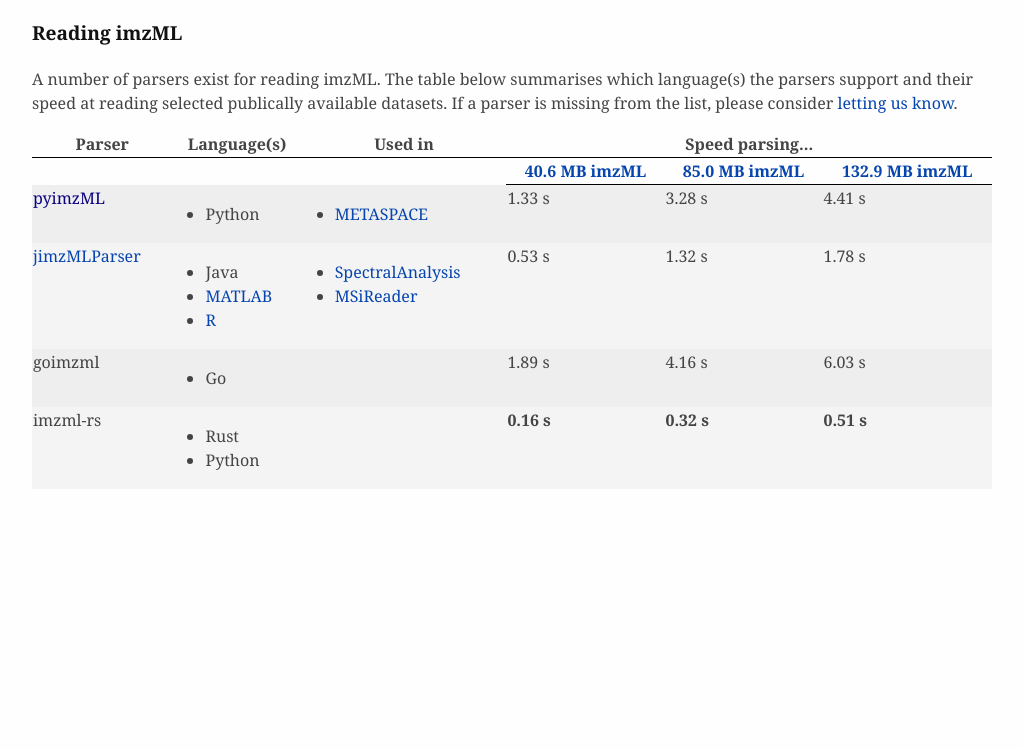
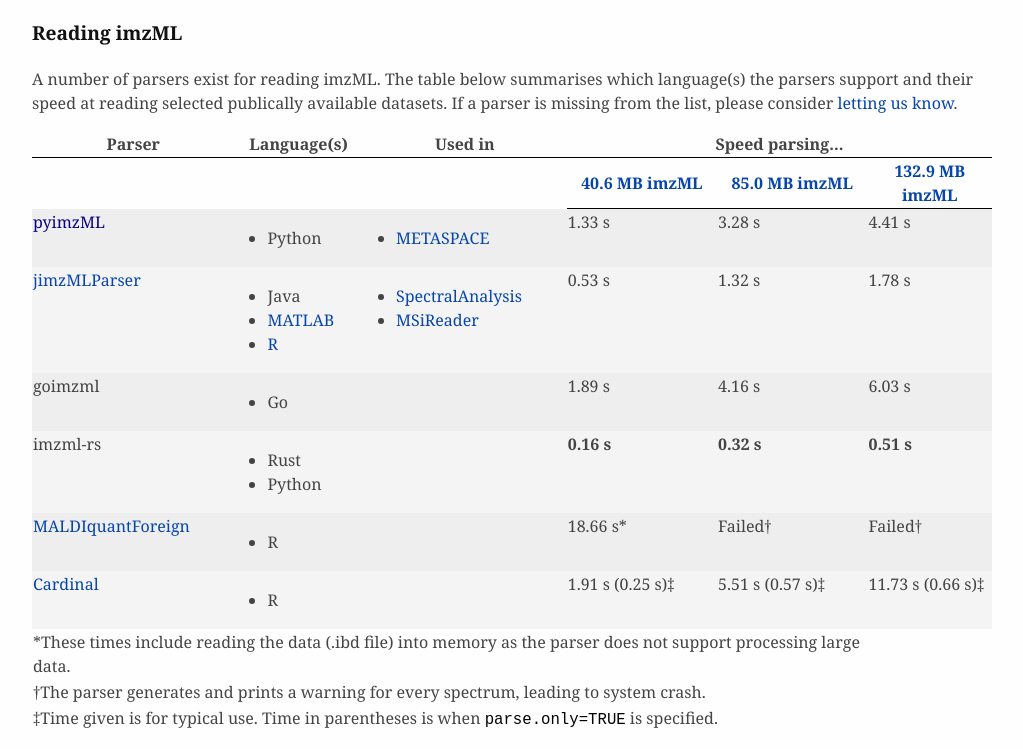
Before and after one commit to imzML/imzml.github.io, a plain HTML site: page index.html in a window 1280 px wide. Shown: the part 577-1326 px from the top of the page, without its empty margins (128-1151 px from the left). Before the commit the page ends 1082 px from the top, so only its background shows below. Drawn offline with Linux system fonts and the light colour scheme; no server answers.

Commit message:
Added MALDIquantForeign and Cardinal to benchmark

```diff
--- a/index.html
+++ b/index.html
@@ -139,6 +139,42 @@
         <td><b>0.32 s</b></td>
         <td><b>0.51 s</b></td>
       </tr>
+      <tr style="background-color: #EEE;">
+        <td><a href="http://www.strimmerlab.org/software/maldiquant/">MALDIquantForeign</a></td>
+        <td>
+          <ul>
+            <li>R</li>
+          </ul>
+        </td>
+        <td></td>
+        <td>18.66 s*</td>
+        <td>Failed†</td>
+        <td>Failed†</td>
+      </tr>
+      <tr style="background-color: #f4f4f4;">
+        <td><a href="https://cardinalmsi.org/">Cardinal</a></td>
+        <td>
+          <ul>
+            <li>R</li>
+          </ul>
+        </td>
+        <td></td>
+        <td>1.91 s (0.25 s)‡</td>
+        <td>5.51 s (0.57 s)‡</td>
+        <td>11.73 s (0.66 s)‡</td>
+      </tr>
+    </tbody>
+    <tfoot>
+      <tr>
+        <td colspan="5">*These times include reading the data (.ibd file) into memory as the parser does not support processing large data.</td>
+      </tr>
+      <tr>
+        <td colspan="5">†The parser generates and prints a warning for every spectrum, leading to system crash.</td>
+      </tr>
+      <tr>
+        <td colspan="5">‡Time given is for typical use. Time in parentheses is when <code>parse.only=TRUE</code> is specified.</td>
+      </tr>
+    </tfoot>
     </tbody>
   </table>
   <!--<input type="file" id="file-input" onchange="readData()"/>
```
